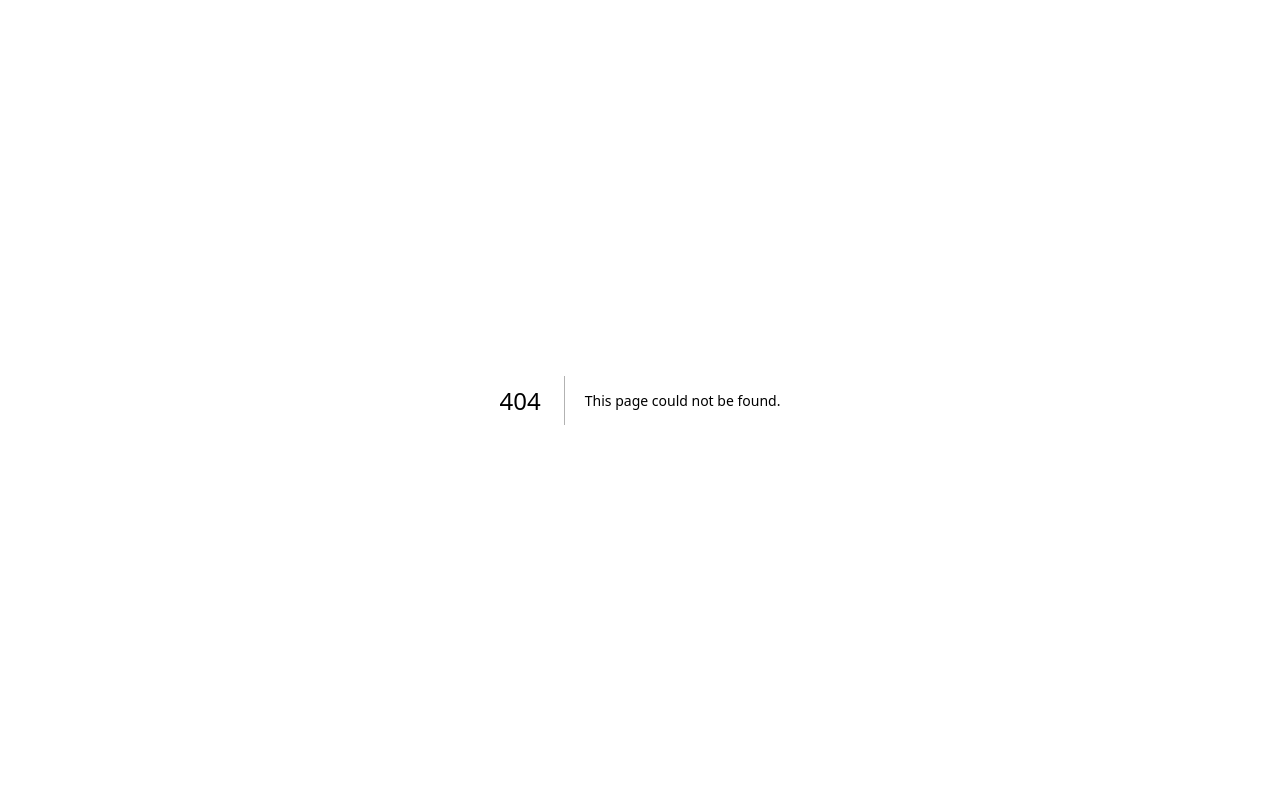
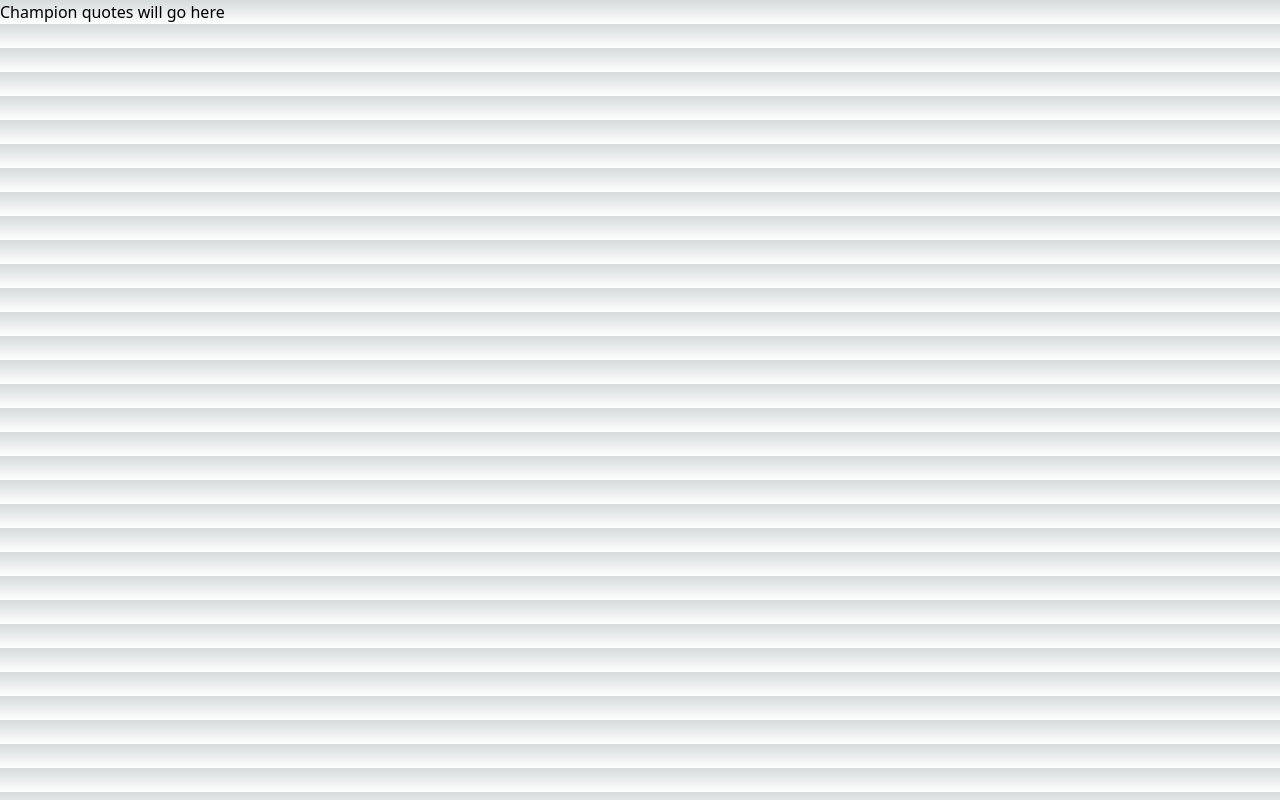
Before and after one commit to leinierperez/lol-sound, a Next.js app: page /champions/1 in a window 1280 px wide. Before the commit this address had no page. Built offline with nearby package versions, Linux system fonts and the light colour scheme.

Commit message:
Add route for champions

```diff
--- /dev/null
+++ b/src/pages/champions/[champion].tsx
@@ -0,0 +1,5 @@
+const Champion = () => {
+  return <div>Champion quotes will go here</div>;
+};
+
+export default Champion;
```
